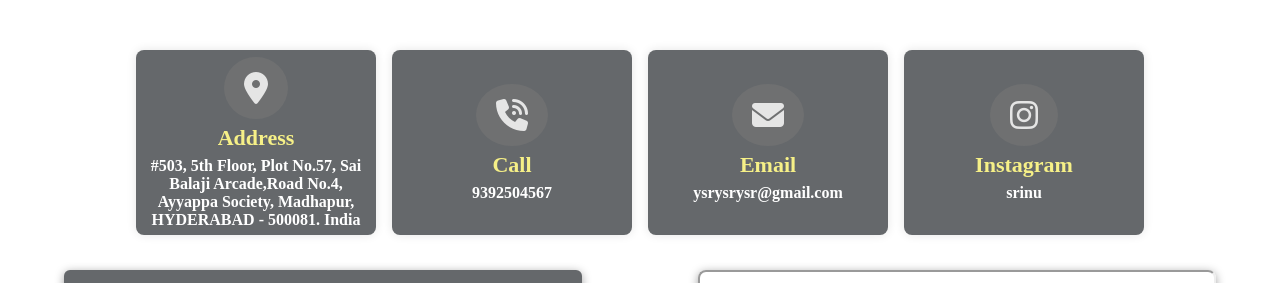
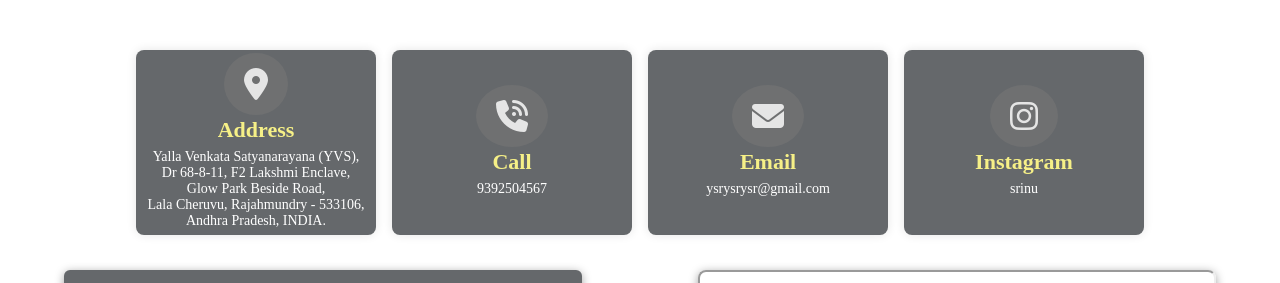
Before and after one commit to SriHariJagan/Wedding-site, a React (Vite) app: page / in a window 1280 px wide. Shown: the part 3663-3946 px from the top of the page. Built offline with nearby package versions, Linux system fonts and the light colour scheme; grey boxes are pictures that could not be loaded.

Commit message:
Add files via upload

```diff
--- a/src/Components/ContactItem/ContactItem.jsx
+++ b/src/Components/ContactItem/ContactItem.jsx
@@ -7,7 +7,14 @@ const ContactItem = ({icon, name, description}) => {
     <div className={`${styles.contactItem} ${className} topBlock`}>
       <i className={icon} />
       <b>{name}</b>
-      <p>{description}</p>
+      <p className={styles.description}>
+        {description.split('\n').map((line, idx) => (
+          <span key={idx}>
+            {line}
+            <br />
+          </span>
+        ))}
+      </p>
     </div>
   );
 };
--- a/src/Components/ContactItem/contactItem.module.css
+++ b/src/Components/ContactItem/contactItem.module.css
@@ -38,15 +38,17 @@
 
 .contactItem> b{
     font-size: 22px;
-    margin: 6px 0;
+    margin: 2px 0;
     text-transform: capitalize;
     color: rgb(246, 240, 135);
 }
 
 .contactItem> p{
-    padding: 0 5px;
+    white-space: pre-wrap;
+    padding: 4px 5px;
     color: rgb(255, 255, 255);
-    font-weight: 600;
+    font-weight: 500;
+    font-size: 14px;
 }
 
 
--- a/src/Pages/About/About.jsx
+++ b/src/Pages/About/About.jsx
@@ -1,6 +1,6 @@
 import React, { useEffect, useState } from "react";
 import styles from "./about.module.css";
-import { aboutImages } from "../../Utils/IMAGES.JS";
+import { aboutImages } from "../../constants";
 
 
 const About = () => {
--- a/src/Pages/Contact/Contact.jsx
+++ b/src/Pages/Contact/Contact.jsx
@@ -3,7 +3,7 @@ import styles from "./contact.module.css";
 import ContactItem from "../../Components/ContactItem/ContactItem";
 import ContactForm from "../../Components/ContactForm/ConatctForm";
 
-import { contactList } from "../../Utils/IMAGES.JS";
+import { contactList } from "../../constants";
 
 const Contact = () => {
   return (
--- a/src/Pages/Footer/Footer.jsx
+++ b/src/Pages/Footer/Footer.jsx
@@ -22,7 +22,7 @@ const Footer = () => {
                 </a>
               </div>
               <p className={styles.footerText}>
-              503, 5th Floor, Plot No.57, Sai Balaji Arcade,Road No.4, Ayyappa Society, Madhapur, HYDERABAD - 500081. India
+              Yalla Venkata Satyanarayana (YVS), <br /> Dr 68-8-11, F2 Lakshmi Enclave,<br /> Glow Park Beside Road, <br /> Lala Cheruvu, Rajahmundry - 533106, <br /> Andhra Pradesh, INDIA.
               </p>
               <div className={styles.footerSocialIcon}>
                 <span>Follow us</span>
--- a/src/Pages/Gallery/Gallery.jsx
+++ b/src/Pages/Gallery/Gallery.jsx
@@ -1,6 +1,6 @@
 import React, { useState } from "react";
 import styles from "./gallery.module.css";
-import { galleryImages } from "../../Utils/IMAGES.JS";
+import { galleryImages } from "../../constants";
 
 const Gallery = () => {
   const [selectedCategory, setSelectedCategory] = useState("All");
--- a/src/Pages/Services/Services.jsx
+++ b/src/Pages/Services/Services.jsx
@@ -2,7 +2,7 @@ import React, { useState } from "react";
 import styles from "./services.module.css";
 import ServiceCard from "../../Components/ServiceCard/ServiceCard";
 
-import { servicesData } from "../../Utils/IMAGES.JS";
+import { servicesData } from "../../constants";
 
 const Services = () => {
   const [showContent, setShowContent] = useState("సంబంధం");
--- /dev/null
+++ b/src/constants.js
@@ -0,0 +1,108 @@
+export const aboutImages = [
+  "https://imagewedz.oyoroomscdn.com/medium/photologue/images/santhosh-mahal-kalyana-mandapam-triplicane-chennai.jpg",
+  "https://t4.ftcdn.net/jpg/07/05/49/89/240_F_705498967_lz8Ze6U7E1oHT8YxXQHYNE2KrLGEjDqZ.jpg",
+  "https://t3.ftcdn.net/jpg/06/94/13/56/240_F_694135600_KC48g8biAols8FtLttq7d53xeSHvXgwd.jpg",
+];
+
+export const servicesData = [
+  {
+    id: "01",
+    name: "సంబంధం",
+    img: "https://i.pinimg.com/736x/98/39/52/983952b39f50d4414a2edb19f61501ac.jpg",
+    description: [
+      "Lorem ipsum dolor sit amet consectetur adipisicing elit. At aspernatur odit ab.",
+      "Lorem ipsum dolor sit amet consectetur adipisicing elit. At aspernatur odit ab.",
+      "Lorem ipsum dolor sit amet consectetur adipisicing elit. At aspernatur odit ab.",
+    ],
+  },
+  {
+    id: "02",
+    name: " కానుక",
+    img: "https://i.pinimg.com/736x/98/39/52/983952b39f50d4414a2edb19f61501ac.jpg",
+    description: [
+      "Lorem ipsum dolor sit amet consectetur adipisicing elit. At aspernatur odit ab.",
+      "Lorem ipsum dolor sit amet consectetur adipisicing elit. At aspernatur odit ab.",
+      "Lorem ipsum dolor sit amet consectetur adipisicing elit. At aspernatur odit ab.",
+    ],
+  },
+  {
+    id: "03",
+    name: "Magni Dolores",
+    img: "https://i.pinimg.com/736x/98/39/52/983952b39f50d4414a2edb19f61501ac.jpg",
+    description: [
+      "Lorem ipsum dolor sit amet consectetur adipisicing elit. At aspernatur odit ab.",
+      "Lorem ipsum dolor sit amet consectetur adipisicing elit. At aspernatur odit ab.",
+      "Lorem ipsum dolor sit amet consectetur adipisicing elit. At aspernatur odit ab.",
+    ],
+  },
+  {
+    id: "04",
+    name: "Nemo Enim",
+    img: "https://i.pinimg.com/736x/98/39/52/983952b39f50d4414a2edb19f61501ac.jpg",
+    description: [
+      "Lorem ipsum dolor sit amet consectetur adipisicing elit. At aspernatur odit ab.",
+      "Lorem ipsum dolor sit amet consectetur adipisicing elit. At aspernatur odit ab.",
+      "Lorem ipsum dolor sit amet consectetur adipisicing elit. At aspernatur odit ab.",
+      "Lorem ipsum dolor sit amet consectetur adipisicing elit. At aspernatur odit ab.",
+    ],
+  },
+];
+
+export const galleryImages = {
+  All: [
+    "https://t4.ftcdn.net/jpg/08/86/12/63/240_F_886126391_zRYK718Nh1oxPo2ycGv66yQag8jUmmoN.jpg",
+    "https://kapukalyanavedika.com/assets/img/WhatsApp%20Image%202.jpg",
+    "https://kapukalyanavedika.com/assets/img/WhatsApp%20Image%201.jpg",
+    "https://kapukalyanavedika.com/assets/img/WhatsApp%20Image%2015.jpg",
+    "https://i.pinimg.com/736x/a9/9c/c2/a99cc2212ec6d00deefe97d3c22edb12.jpg",
+    "https://cdn-ilbmfjf.nitrocdn.com/gQtAvEqQsEkcApHLZVxAKgHurqnprTSZ/assets/images/optimized/rev-eadc775/digiartphotography.com/wp-content/uploads/pre-wedding-couple-photoshoot-gandipet-hyderabad-digiart-photography-683x1024.jpg",
+    "https://thumbs.dreamstime.com/b/very-happy-indian-couple-their-wedding-day-22337930.jpg",
+  ],
+  Traditional: [
+    "https://t4.ftcdn.net/jpg/08/86/12/63/240_F_886126391_zRYK718Nh1oxPo2ycGv66yQag8jUmmoN.jpg",
+    "https://kapukalyanavedika.com/assets/img/WhatsApp%20Image%202.jpg",
+    "https://kapukalyanavedika.com/assets/img/WhatsApp%20Image%201.jpg",
+    "https://kapukalyanavedika.com/assets/img/WhatsApp%20Image%2015.jpg",
+  ],
+  Artistic: [
+    "https://i.pinimg.com/736x/a9/9c/c2/a99cc2212ec6d00deefe97d3c22edb12.jpg",
+    "https://cdn-ilbmfjf.nitrocdn.com/gQtAvEqQsEkcApHLZVxAKgHurqnprTSZ/assets/images/optimized/rev-eadc775/digiartphotography.com/wp-content/uploads/pre-wedding-couple-photoshoot-gandipet-hyderabad-digiart-photography-683x1024.jpg",
+    "https://cdn0.weddingwire.in/article/5819/original/1280/jpg/79185-pre-wedding-shoot-poses-dreambox-creations-pre-wedding-photo-shoot-pose-in-the-meadows.jpeg",
+    "https://images.squarespace-cdn.com/content/v1/5585edeae4b042906e0cfd77/1659007194710-LEV16PHIWGRTGVZQM0XF/AB1_1445.jpg?format=1000w",
+  ],
+  Natural: [
+    "https://i.pinimg.com/736x/57/dc/4c/57dc4c8c5656c97404a4443ca5b7209f.jpg",
+    "https://i.pinimg.com/736x/11/5c/12/115c12ef9ca0f80bfad5a37aa4ed2826.jpg",
+    "https://i.pinimg.com/736x/fd/26/a4/fd26a42294c2d5d6a27d8f307f9db28d.jpg",
+    "https://i.pinimg.com/736x/57/dc/4c/57dc4c8c5656c97404a4443ca5b7209f.jpg",
+  ],
+  Commercial: [
+    "https://i.pinimg.com/736x/a9/9c/c2/a99cc2212ec6d00deefe97d3c22edb12.jpg",
+    "https://cdn-ilbmfjf.nitrocdn.com/gQtAvEqQsEkcApHLZVxAKgHurqnprTSZ/assets/images/optimized/rev-eadc775/digiartphotography.com/wp-content/uploads/pre-wedding-couple-photoshoot-gandipet-hyderabad-digiart-photography-683x1024.jpg",
+    "https://cdn0.weddingwire.in/article/5819/original/1280/jpg/79185-pre-wedding-shoot-poses-dreambox-creations-pre-wedding-photo-shoot-pose-in-the-meadows.jpeg",
+    "https://images.squarespace-cdn.com/content/v1/5585edeae4b042906e0cfd77/1659007194710-LEV16PHIWGRTGVZQM0XF/AB1_1445.jpg?format=1000w",
+  ],
+};
+
+export const contactList = [
+  {
+    icon: "fa-solid fa-location-dot",
+    name: "address",
+    description: `Yalla Venkata Satyanarayana (YVS),\nDr 68-8-11, F2 Lakshmi Enclave,\nGlow Park Beside Road,\nLala Cheruvu, Rajahmundry - 533106,\nAndhra Pradesh, INDIA.`,
+  },
+  {
+    icon: "fa-solid fa-phone-volume",
+    name: "call",
+    description: "9392504567",
+  },
+  {
+    icon: "fa-solid fa-envelope",
+    name: "email",
+    description: "ysrysrysr@gmail.com",
+  },
+  {
+    icon: "fa-brands fa-instagram",
+    name: "instagram",
+    description: "srinu",
+  },
+];
```
